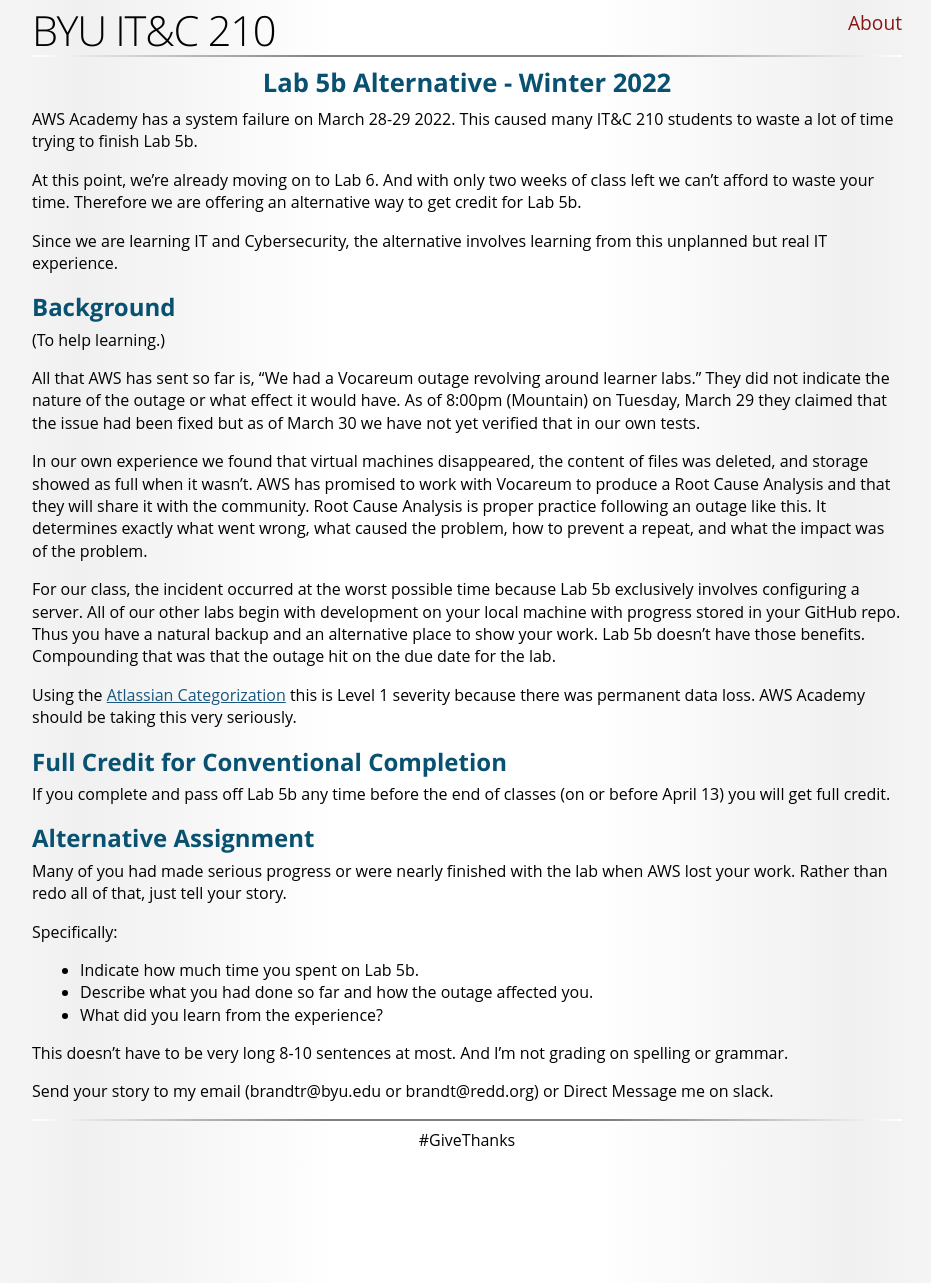
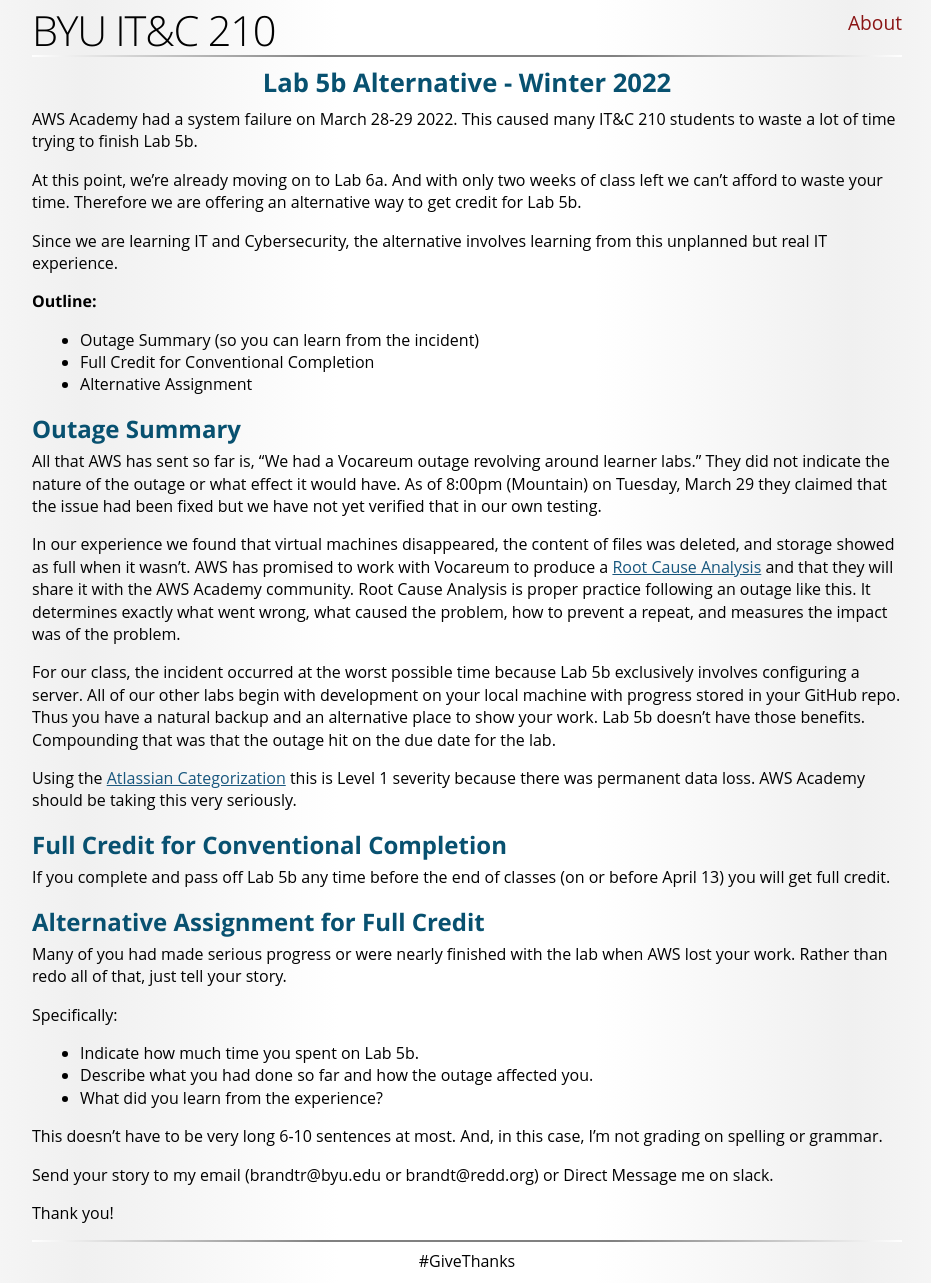
Before and after one commit to BYU-ITC-210/BYU-ITC-210.github.io, a Jekyll site: the page built from Lab5b-Alt-2022-Winter.md, in a window 1280 px wide. Shown: the whole page, without its empty margins (173-1104 px from the left). Built offline with Jekyll 4.4.1, drawn with Linux system fonts in a browser that asks for light colours; some web fonts are replaced; before the commit the page ends 1161 px from its top, so only the background shows below that.

Commit message:
Editorial Improvements

```diff
--- a/Lab5b-Alt-2022-Winter.md
+++ b/Lab5b-Alt-2022-Winter.md
@@ -1,18 +1,23 @@
 ---
 title: Lab 5b Alternative - Winter 2022
 ---
-AWS Academy has a system failure on March 28-29 2022. This caused many IT&C 210 students to waste a lot of time trying to finish Lab 5b.
+AWS Academy had a system failure on March 28-29 2022. This caused many IT&C 210 students to waste a lot of time trying to finish Lab 5b.
 
-At this point, we're already moving on to Lab 6. And with only two weeks of class left we can't afford to waste your time. Therefore we are offering an alternative way to get credit for Lab 5b.
+At this point, we're already moving on to Lab 6a. And with only two weeks of class left we can't afford to waste your time. Therefore we are offering an alternative way to get credit for Lab 5b.
 
 Since we are learning IT and Cybersecurity, the alternative involves learning from this unplanned but real IT experience.
 
-## Background
-(To help learning.)
+**Outline:**
 
-All that AWS has sent so far is, "We had a Vocareum outage revolving around learner labs." They did not indicate the nature of the outage or what effect it would have. As of 8:00pm (Mountain) on Tuesday, March 29 they claimed that the issue had been fixed but as of March 30 we have not yet verified that in our own tests.
+* Outage Summary (so you can learn from the incident)
+* Full Credit for Conventional Completion
+* Alternative Assignment
 
-In our own experience we found that virtual machines disappeared, the content of files was deleted, and storage showed as full when it wasn't. AWS has promised to work with Vocareum to produce a Root Cause Analysis and that they will share it with the community. Root Cause Analysis is proper practice following an outage like this. It determines exactly what went wrong, what caused the problem, how to prevent a repeat, and what the impact was of the problem.
+## Outage Summary
+
+All that AWS has sent so far is, "We had a Vocareum outage revolving around learner labs." They did not indicate the nature of the outage or what effect it would have. As of 8:00pm (Mountain) on Tuesday, March 29 they claimed that the issue had been fixed but we have not yet verified that in our own testing.
+
+In our experience we found that virtual machines disappeared, the content of files was deleted, and storage showed as full when it wasn't. AWS has promised to work with Vocareum to produce a [Root Cause Analysis](https://en.wikipedia.org/wiki/Root_cause_analysis) and that they will share it with the AWS Academy community. Root Cause Analysis is proper practice following an outage like this. It determines exactly what went wrong, what caused the problem, how to prevent a repeat, and measures the impact was of the problem.
 
 For our class, the incident occurred at the worst possible time because Lab 5b exclusively involves configuring a server. All of our other labs begin with development on your local machine with progress stored in your GitHub repo. Thus you have a natural backup and an alternative place to show your work. Lab 5b doesn't have those benefits. Compounding that was that the outage hit on the due date for the lab.
 
@@ -22,7 +27,7 @@
 
 If you complete and pass off Lab 5b any time before the end of classes (on or before April 13) you will get full credit.
 
-## Alternative Assignment
+## Alternative Assignment for Full Credit
 
 Many of you had made serious progress or were nearly finished with the lab when AWS lost your work. Rather than redo all of that, just tell your story.
 
@@ -32,6 +37,8 @@
 * Describe what you had done so far and how the outage affected you.
 * What did you learn from the experience?
 
-This doesn't have to be very long 8-10 sentences at most. And I'm not grading on spelling or grammar.
+This doesn't have to be very long 6-10 sentences at most. And, in this case, I'm not grading on spelling or grammar.
 
 Send your story to my email (brandtr@byu.edu or brandt@redd.org) or Direct Message me on slack.
+
+Thank you!
```
